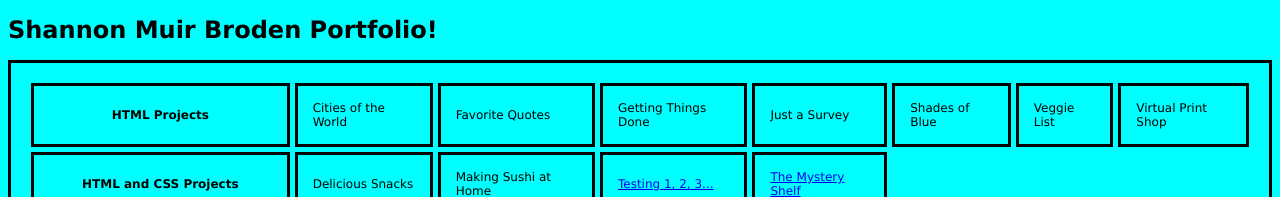
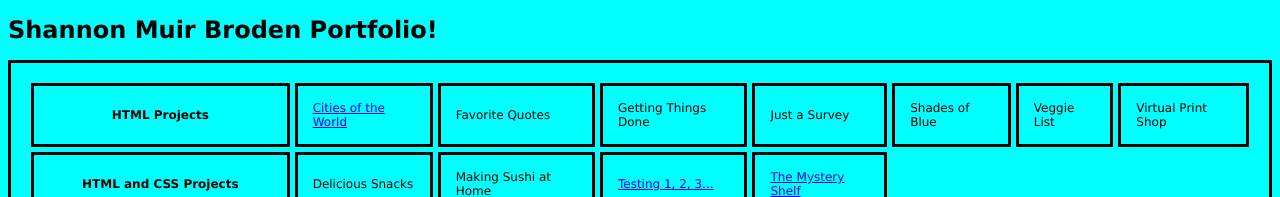
Before and after one commit to sembcoder/sembcoder.github.io, a plain HTML site: page index.html in a window 1280 px wide. Shown: the top 197 px of the page. Drawn offline with Linux system fonts and the light colour scheme.

Commit message:
Update index.html

```diff
--- a/index.html
+++ b/index.html
@@ -13,7 +13,7 @@
    <table style="width:100%">
  <tr>
   <th>HTML Projects</th>
-  <td>Cities of the World</td>
+  <td><a href="https://sembcoder.github.io/citiesworld/index.html">Cities of the World</td>
   <td>Favorite Quotes</td>
   <td><a href="https://sembcoder.github.io/gettingthingsdone/index.html"></a>Getting Things Done</td>
   <td>Just a Survey</td>
```
